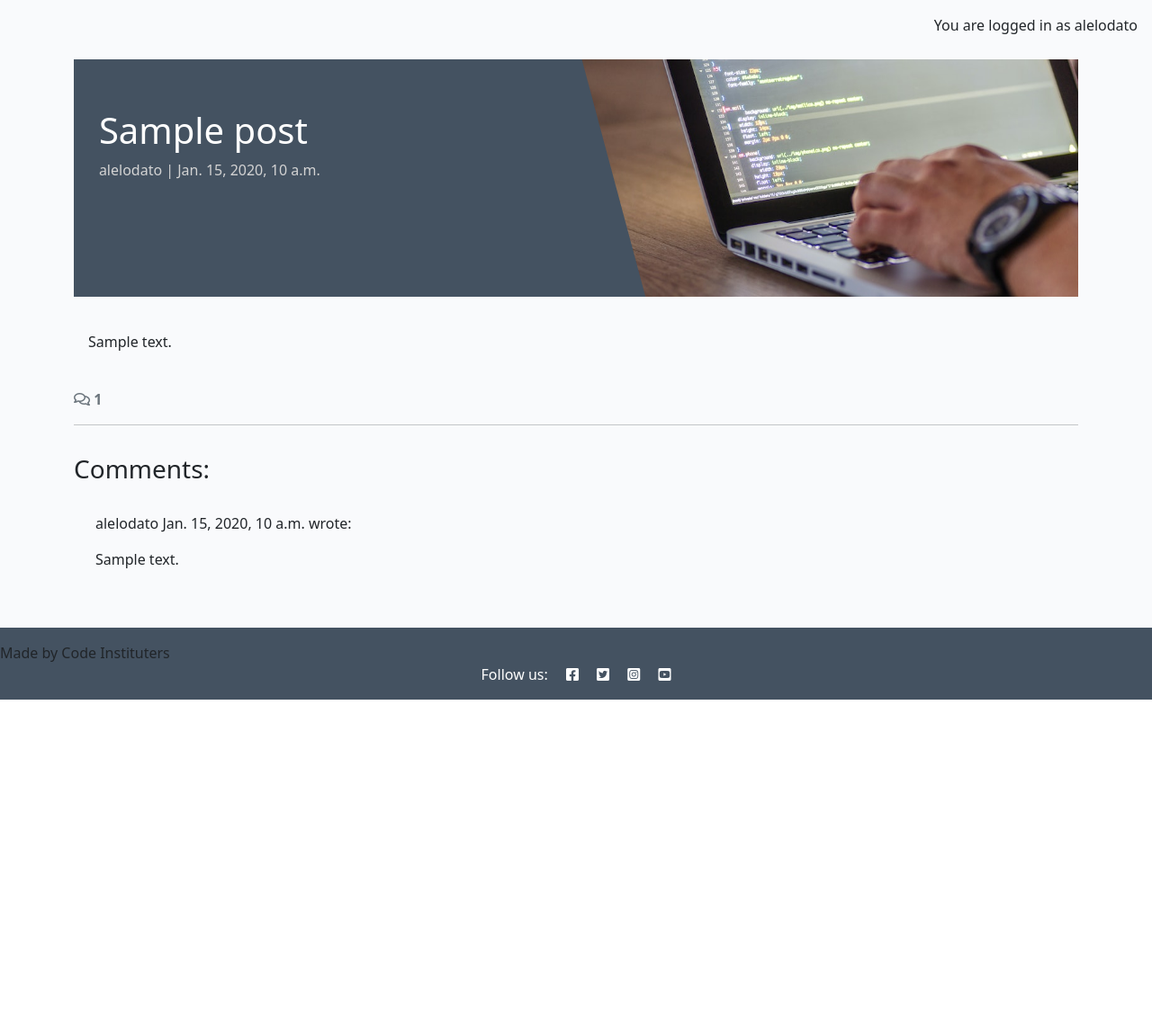
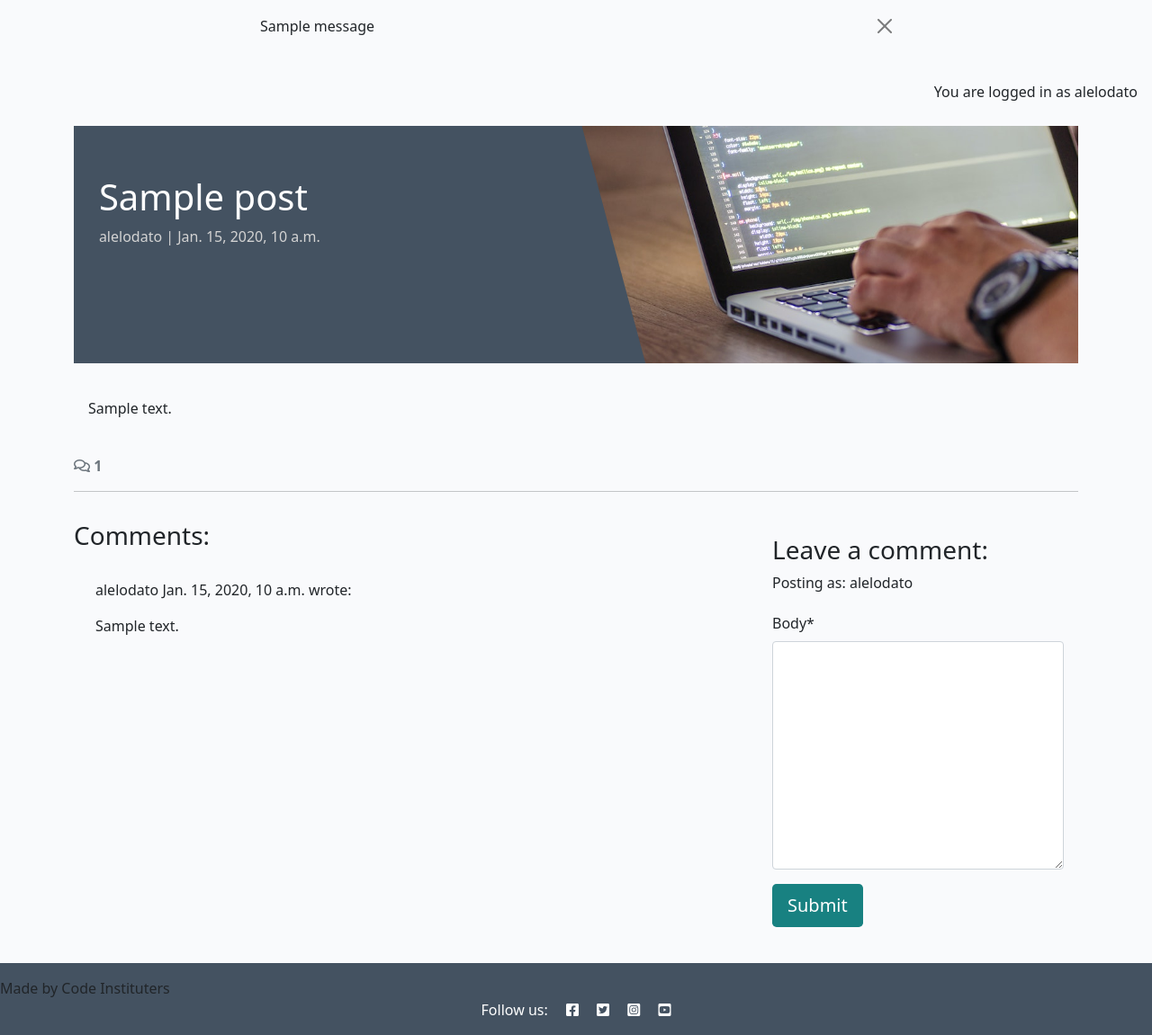
Before and after one commit to alelodato/django-blog, a Django app: a page that uses templates/base.html in a window 1280 px wide. Shown: the part 60-1211 px from the top of the page at 90% size. Before the commit the page ends 838 px from the top, so only its background shows below. Run offline with Django 4.2, Linux system fonts and the light colour scheme; a user stored in the database is signed in; data comes from the database, SQL or seed files in the repository; tables that the repository leaves empty hold one stand-in row (values such as "Sample post"); one stand-in notice (Sample message) is shown; some libraries are stand-ins or nearby versions.

Commit message:
implemented feature to allow users to comment on a post

```diff
--- /dev/null
+++ b/blog/forms.py
@@ -0,0 +1,8 @@
+from .models import Comment
+from django import forms
+
+
+class CommentForm(forms.ModelForm):
+    class Meta:
+        model = Comment
+        fields = ('body',)
--- a/blog/templates/blog/post_detail.html
+++ b/blog/templates/blog/post_detail.html
@@ -1,6 +1,7 @@
 
 {% extends 'base.html' %} {% block content %}
 {% load static %}
+{% load crispy_forms_tags %}
 
 <div class="masthead">
     <div class="container">
@@ -71,6 +72,24 @@
         {% endfor %}
       </div>
     </div>
+    <!-- Creating New Comments -->
+    <div class="col-md-4 card mb-4 mt-3">
+        <div class="card-body">
+          {% if user.is_authenticated %}
+          <h3>Leave a comment:</h3>
+          <p>Posting as: {{ user.username }}</p>
+          <form id="commentForm" method="post"
+            style="margin-top: 1.3em;">
+            {{ comment_form | crispy }}
+            {% csrf_token %}
+            <button id="submitButton" type="submit"
+              class="btn btn-signup btn-lg">Submit</button>
+          </form>
+          {% else %}
+          <p>Log in to leave a comment</p>
+          {% endif %}
+        </div>
+      </div>
   </div>
 </div>
 
--- a/blog/views.py
+++ b/blog/views.py
@@ -1,6 +1,8 @@
 from django.shortcuts import render, get_object_or_404
 from django.views import generic
+from django.contrib import messages
 from .models import Post
+from .forms import CommentForm
 
 # Create your views here.
 
@@ -27,12 +29,23 @@ def post_detail(request, slug):
     post = get_object_or_404(queryset, slug=slug)
     comments = post.comments.all().order_by("-created_on")
     comment_count = post.comments.filter(approved=True).count()
-
+    if request.method == "POST":
+        comment_form = CommentForm(data=request.POST)
+        if comment_form.is_valid():
+            comment = comment_form.save(commit=False)
+            comment.author = request.user
+            comment.post = post
+            comment.save()
+            messages.add_message(
+            request, messages.SUCCESS,'Comment submitted and awaiting approval'
+    )
+    comment_form = CommentForm()
     return render(
         request,
         "blog/post_detail.html",
         {"post": post,
          "comments": comments,
          "comment_count": comment_count,
+         "comment_form": comment_form,
         },
     )
--- a/codestar/settings.py
+++ b/codestar/settings.py
@@ -49,6 +49,8 @@ INSTALLED_APPS = [
     'allauth.account',
     'allauth.socialaccount',
     'blog',
+    'crispy_forms',
+    'crispy_bootstrap5',
     'django_summernote',
     'about',
 ]
@@ -56,6 +58,9 @@ INSTALLED_APPS = [
 SITE_ID = 1
 LOGIN_REDIRECT_URL = '/'
 LOGOUT_REDIRECT_URL = '/'
+
+CRISPY_ALLOWED_TEMPLATE_PACKS = "bootstrap5"
+CRISPY_TEMPLATE_PACK = "bootstrap5"
 
 MIDDLEWARE = [
     'django.middleware.security.SecurityMiddleware',
--- a/requirements.txt
+++ b/requirements.txt
@@ -1,7 +1,9 @@
 asgiref==3.8.1
+crispy-bootstrap5==0.7
 dj-database-url==0.5.0
 Django==4.2.16
 django-allauth==0.57.2
+django-crispy-forms==2.3
 django-summernote==0.8.20.0
 gunicorn==20.1.0
 oauthlib==3.2.2
--- a/templates/base.html
+++ b/templates/base.html
@@ -64,7 +64,7 @@
                             href="{% url 'account_login' %}">Login</a>
                     </li>
                     {% endif %}
-</ul>
+                </ul>
 
                 <span class="navbar-text text-muted">
                     adventures of a software developer
@@ -72,6 +72,20 @@
             </div>
         </div>
     </nav>
+    <!-- displaying Django messages -->
+    <div class="container">
+        <div class="row">
+            <div class="col-md-8 offset-md-2">
+                {% for message in messages %}
+                <div class="alert {{ message.tags }} alert-dismissible
+          fade show" id="msg" role="alert">
+                    {{ message | safe }}
+                    <button type="button" class="btn-close" data-bs-dismiss="alert" aria-label="Close"></button>
+                </div>
+                {% endfor %}
+            </div>
+        </div>
+    </div>
 
     <main class="flex-shrink-0 main-bg">
 
```
